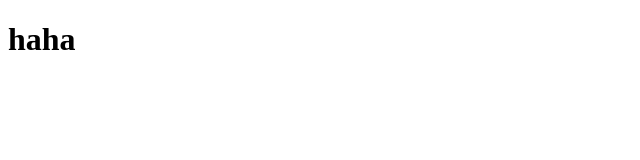
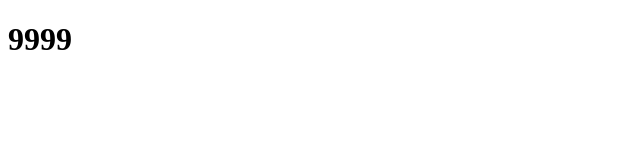
Before and after one commit to Naturalgithub/gitpagesdemo, a plain HTML site: page index.html in a window 1280 px wide. Shown: the full height of the page, 0-640 px from the left. Drawn offline with Linux system fonts and the light colour scheme.

Commit message:
🚀 feat:22

```diff
--- a/index.html
+++ b/index.html
@@ -8,7 +8,7 @@
 </head>
 
 <body>
-    <h1>haha</h1>
+    <h1>9999</h1>
 </body>
 
 </html>
```
